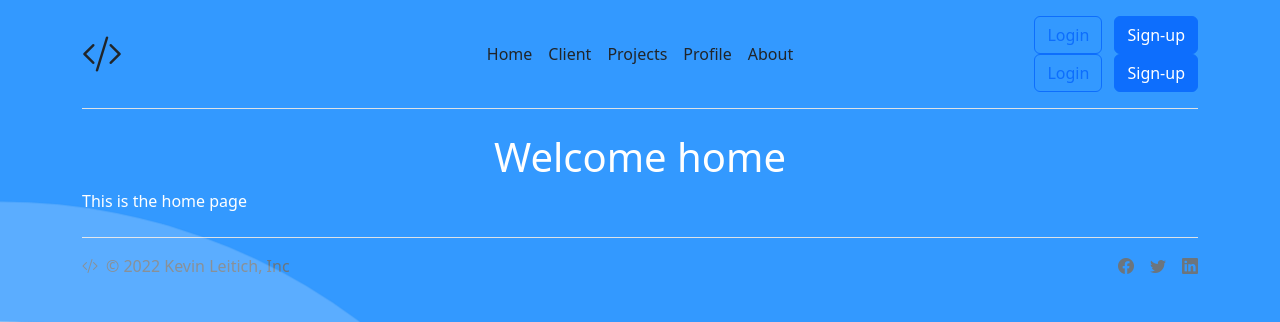
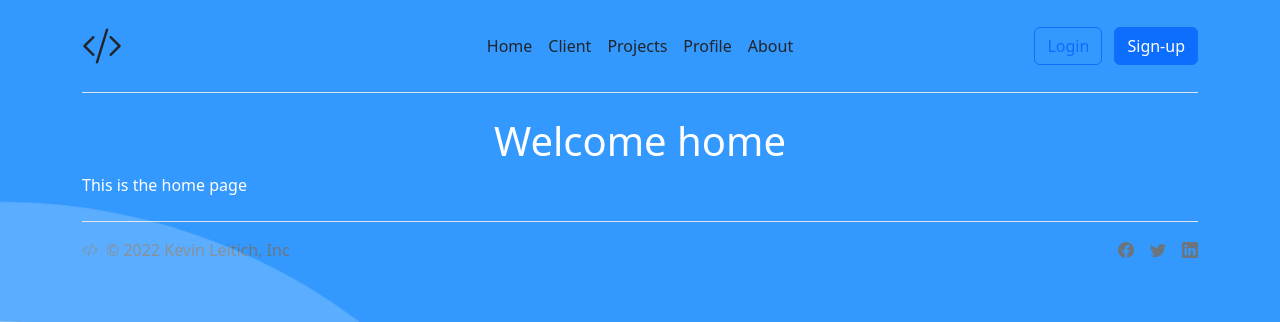
Before and after one commit to kLeitich/P-rated, a Django app: page / in a window 1280 px wide. Shown: the top 322 px of the page. Run offline with Django 4.2, Linux system fonts and the light colour scheme.

Commit message:
adding final touch on registration and log in:

```diff
--- a/app/templates/base.html
+++ b/app/templates/base.html
@@ -115,18 +115,15 @@
           <div class="col-md-3 text-end">
             {% if user.is_authenticated %}
                <div class="" >
-
+                    <button type="button" class="btn btn-outline-primary me-2">{{user.username}}</button>
                     <a href="{% url 'logout' %}"><button type="button" class="btn btn-primary">Logout</button></a>
                 </div>
             {% else %}
                 <div class="">
-
-                                    <a href="{url 'login'}"><button type="button" class="btn btn-outline-primary me-2">Login</button></a>
+                    <a href="{% url 'login' %}"><button type="button" class="btn btn-outline-primary me-2">Login</button></a>
                     <a href="{% url 'register' %}"><button type="button" class="btn btn-primary">Sign-up</button></a>
                 </div>
             {% endif %}
-            <a href="{url 'login'}"><button type="button" class="btn btn-outline-primary me-2">Login</button></a>
-            <a href="{% url 'register' %}"><button type="button" class="btn btn-primary">Sign-up</button></a>
           </div>
         </header>
     </div>
--- a/prated/settings.py
+++ b/prated/settings.py
@@ -129,5 +129,7 @@ STATIC_URL = 'static/'
 
 DEFAULT_AUTO_FIELD = 'django.db.models.BigAutoField'
 
+
+LOGIN_URL = 'login'
 LOGIN_REDIRECT_URL = 'home'
 LOGOUT_REDIRECT_URL = 'home'
```
Lines whose indentation alone changed are shown as unchanged.
